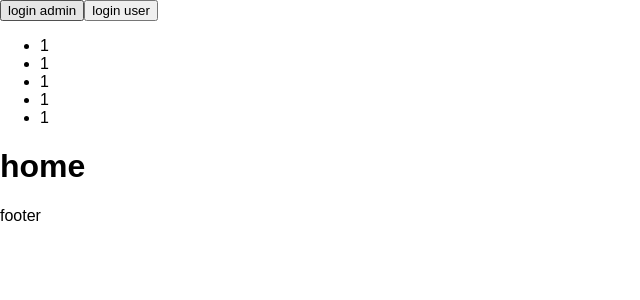
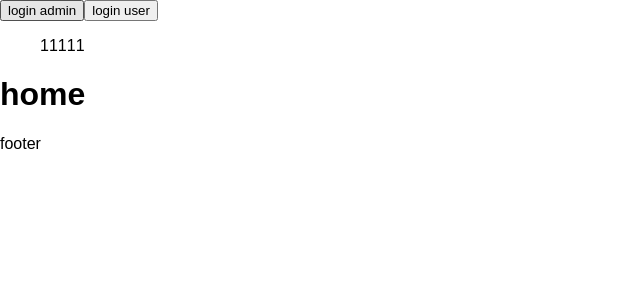
Before and after one commit to garrettcambre/subscription-business, a React (Create React App) app: page / in a window 1280 px wide. Shown: the top 300 px of the page, without its empty margins (0-640 px from the left). Built offline with nearby package versions, Linux system fonts and the light colour scheme.

Commit message:
pushed state through props to the navbar, so admins can see a different navbar than users

```diff
--- a/src/App.css
+++ b/src/App.css
@@ -26,8 +26,9 @@
   from { transform: rotate(0deg); }
   to { transform: rotate(360deg); }
 }
-.navbar{
+.navbar {
 
+      display:inline;
 
 
 
--- a/src/adminPage.js
+++ b/src/adminPage.js
@@ -6,7 +6,7 @@ class AdminPage extends Component{
 render(){
   return(
     <div>
-      <Navbar/>
+      <Navbar isAdminLoggedIn={this.props.isAdminLoggedIn}/>
       <Stats/>
     </div>
   );
--- a/src/login.js
+++ b/src/login.js
@@ -32,7 +32,7 @@ render(){
         <button onClick={this.handleAdminClick}>login admin</button>
         <button onClick={this.handleUserClick}>login user</button>
       </div>
-      <AdminPage/>
+      <AdminPage isAdminLoggedIn={this.state.isAdminLoggedIn}/>
     </div>
   );
 }else{
--- a/src/navbar.js
+++ b/src/navbar.js
@@ -3,28 +3,28 @@ import './App.css';
 
 class Navbar extends Component{
 render(){
-  let isLoggedIn = true;
-  if (isLoggedIn){
+  if (this.props.isAdminLoggedIn){
   return(
-    <div className='navbar' >
+    <div >
       <ul>
-        <li>1</li>
-        <li>1</li>
-        <li>1</li>
-        <li>1</li>
-        <li>1</li>
+        <li className='navbar'>2</li>
+        <li className='navbar'>2</li>
+        <li className='navbar'>2</li>
+        <li className='navbar'>2</li>
+        <li className='navbar'>2</li>
+        <li className='navbar'>2</li>
       </ul>
     </div>
   );
 } else{
   return(
-    <div className='navbar' >
+    <div  >
       <ul>
-        <li>1</li>
-        <li>1</li>
-        <li>1</li>
-        <li>1</li>
-        <li>1</li>
+        <li className='navbar'>1</li>
+        <li className='navbar'>1</li>
+        <li className='navbar'>1</li>
+        <li className='navbar'>1</li>
+        <li className='navbar'>1</li>
       </ul>
     </div>
   );
```
